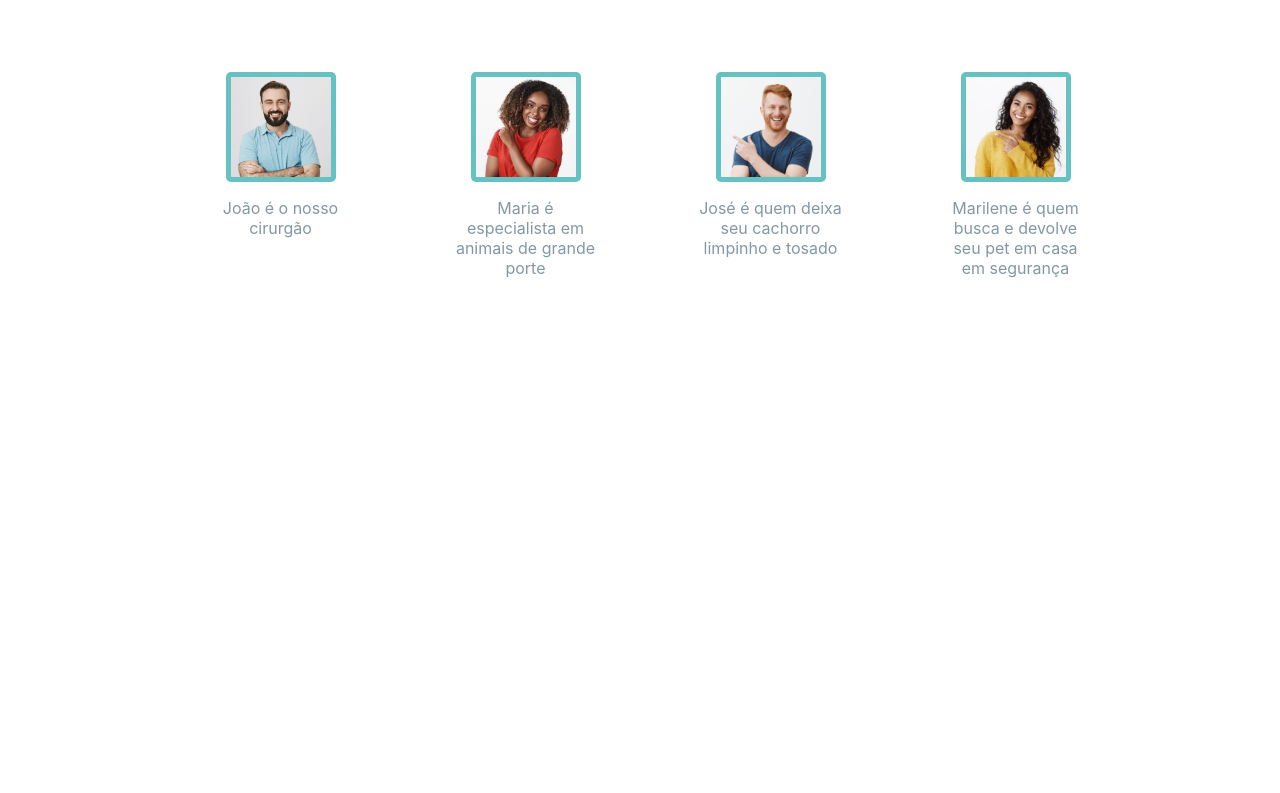
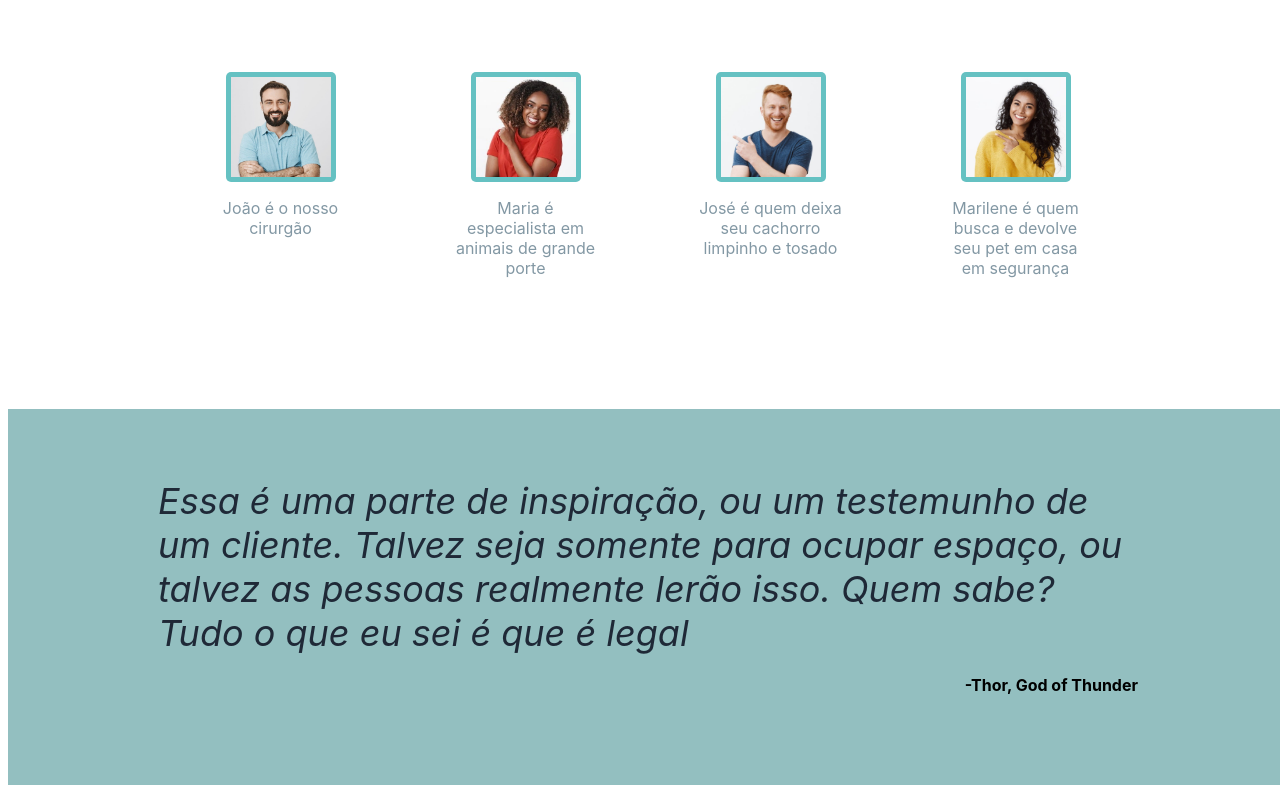
Before and after one commit to everton-leite/first-website, a plain HTML site: page index.html in a window 1280 px wide. Shown: the part 703-1496 px from the top of the page. Before the commit the page ends 1120 px from the top, so only its background shows below. Drawn offline with Linux system fonts and the light colour scheme.

Commit message:
testimonial section added and styled

```diff
--- a/index.html
+++ b/index.html
@@ -43,8 +43,10 @@
                     <img src="img/marilene.jpeg" alt="Marilene">
                     <p>Marilene é quem busca e devolve seu pet em casa em segurança</p>
                 </div>
-                    </div>
-                </div>
             </div>
         </div>
+        <div class="relate-section">
+            <div class="relate">Essa é uma parte de inspiração, ou um testemunho de um cliente. Talvez seja somente para ocupar espaço, ou talvez as pessoas realmente lerão isso. Quem sabe? Tudo o que eu sei é que é legal</div>
+            <div class="author">-Thor, God of Thunder</div>
+        </div>
     </body>
--- a/style/style.css
+++ b/style/style.css
@@ -127,3 +127,22 @@ button a{
     text-align: center;
     color: #8398a4;
 }
+
+.relate-section {
+    display: flex;
+    flex-direction: column;
+    padding: 70px 150px;
+    background-color: #93bfc0;
+}
+
+.relate-section .relate {
+    font-style: italic;
+    font-size: 36px;
+    color: #1f2937;
+}
+
+.relate-section .author {
+    margin: 20px 0;
+    align-self: flex-end;
+    font-weight: bolder;
+}
```
